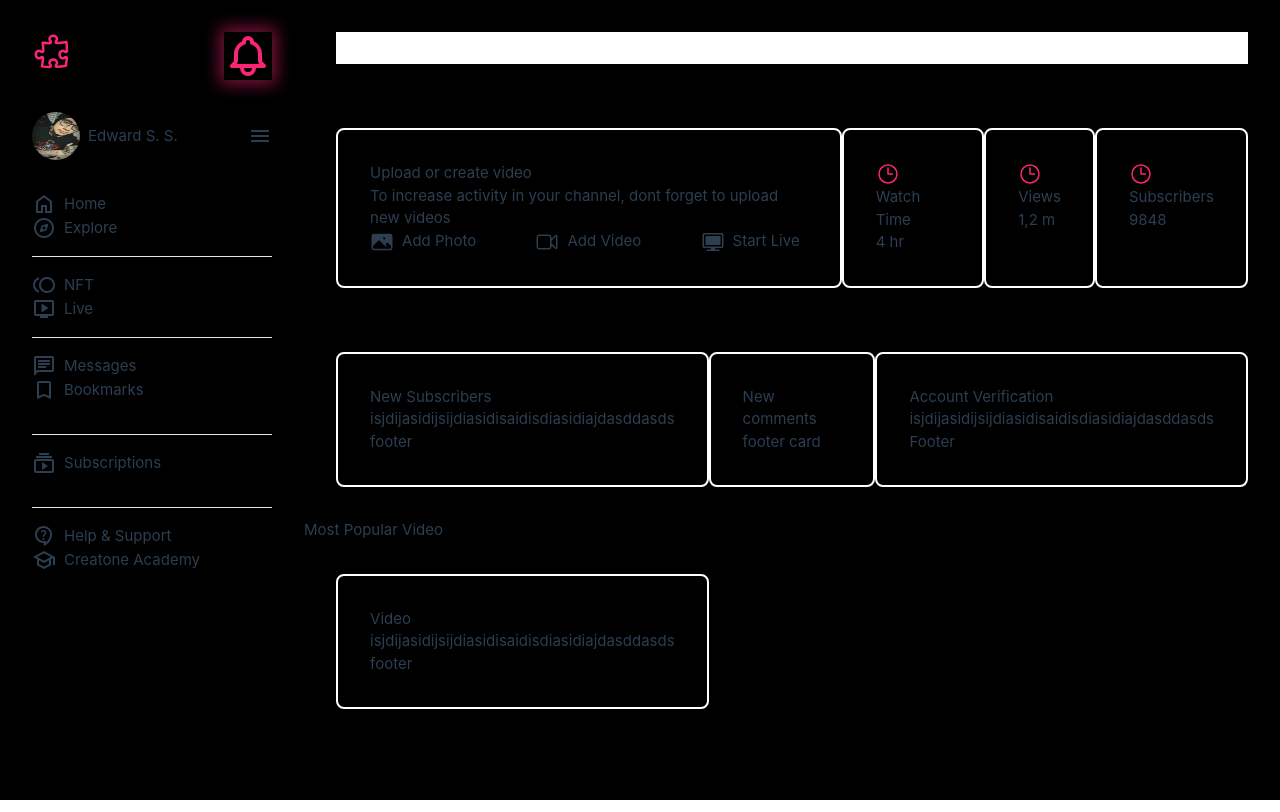
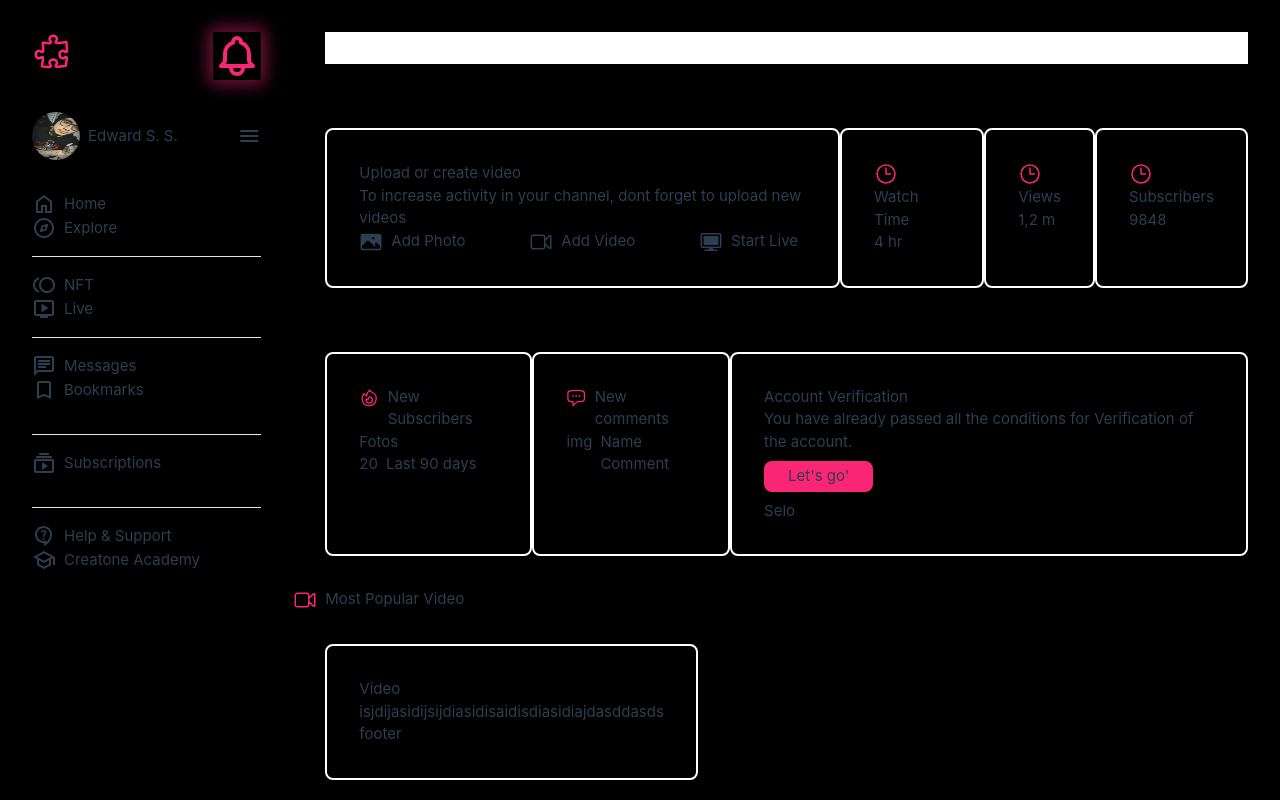
Before and after one commit to lSilverDev/Tailwind-page, a Vue app in the folder tailwindPage/: page / in a window 1280 px wide. Built offline with nearby package versions, Linux system fonts and the light colour scheme.

Commit message:
icons and text

```diff
--- a/tailwindPage/src/components/Content/Content.vue
+++ b/tailwindPage/src/components/Content/Content.vue
@@ -3,8 +3,9 @@
       <ContentHeader/>
       <ContentInfo/>
       <ContentAccount/>
-      <div>
-        <p>Most Popular Video</p>
+      <div class="flex flex-row">
+        <VideoCameraIcon class="w-6 h-6 stroke-pink-light"/>
+        <p class="px-2">Most Popular Video</p>
       </div>
       <div class="flex flex-row p-8">
         <div class="rounded-lg p-8 border-2 border-white border-solid">
@@ -23,13 +24,15 @@ import { defineComponent } from "vue";
 import ContentHeader from "./ContentHeader.vue";
 import ContentInfo from "./ContentInfo.vue";
 import ContentAccount from "./ContentAccount.vue";
+import { VideoCameraIcon } from '@heroicons/vue/24/outline';
 
 export default defineComponent({
   name: 'Content',
   components: {
     ContentHeader,
     ContentInfo,
-    ContentAccount
+    ContentAccount,
+    VideoCameraIcon
   }
 });
 </script>
--- a/tailwindPage/src/components/Content/ContentAccount.vue
+++ b/tailwindPage/src/components/Content/ContentAccount.vue
@@ -1,32 +1,63 @@
 <template>
       <div class="flex flex-row p-8">
         <div class="rounded-lg p-8 border-2 border-white border-solid">
-          New Subscribers
-          <p>isjdijasidijsijdiasidisaidisdiasidiajdasddasds</p>
+          <div class="flex flex-row">
+            <FireIcon class="w-6 h-6 stroke-pink-light"/>
+            <p class="px-2">New Subscribers</p>
+          </div>
           <div>
-            footer
+            <p>Fotos</p>
+          </div>
+          <div class="flex flex-row">
+            <p>20</p>
+            <p class="px-2">Last 90 days</p>
           </div>
         </div>
         <div class="rounded-lg p-8 border-2 border-white border-solid">
-          New comments
-          <div>
-            footer card
+          <div class="flex flex-row">
+            <ChatBubbleLeftEllipsisIcon class="w-6 h-6 stroke-pink-light"/>
+            <p class="px-2">New comments</p>
+          </div>
+          <div class="flex flex-row">
+            <div class="flex flex-col">
+              <div>img</div>
+            </div>
+            <div class="flex flex-col px-2">
+              <div class="flex flex-row">
+                <p>Name</p>
+              </div>
+              <div class="flex flex-row">
+                <p>Comment</p>
+              </div>
+            </div>
+
           </div>
         </div>
         <div class="rounded-lg p-8 border-2 border-white border-solid">
-          Account Verification
-          <p>isjdijasidijsijdiasidisaidisdiasidiajdasddasds</p>
-          <div>
-            <button>Footer</button>
+          <div class="flex flex-col">
+            <p>Account Verification</p>
+            <p>You have already passed all the conditions for Verification of the account.</p>
+            <div class="py-2">
+              <button class="rounded-lg border-1 bg-pink-light p-1 px-6">Let's go'</button>
+            </div>
+          </div>
+          <div class="flex flex-col">
+            <p>Selo</p>
           </div>
         </div>
       </div>
 </template>
 
 <script lang="ts">
-    import { defineComponent } from "vue";
+import { defineComponent } from "vue";
+import { FireIcon } from '@heroicons/vue/24/outline';
+import { ChatBubbleLeftEllipsisIcon } from '@heroicons/vue/24/outline';
 
-    export default defineComponent({
-        name: 'ContentAccount',
-    });
+export default defineComponent({
+    name: 'ContentAccount',
+    components: {
+      FireIcon,
+      ChatBubbleLeftEllipsisIcon
+    }
+});
 </script>
```
